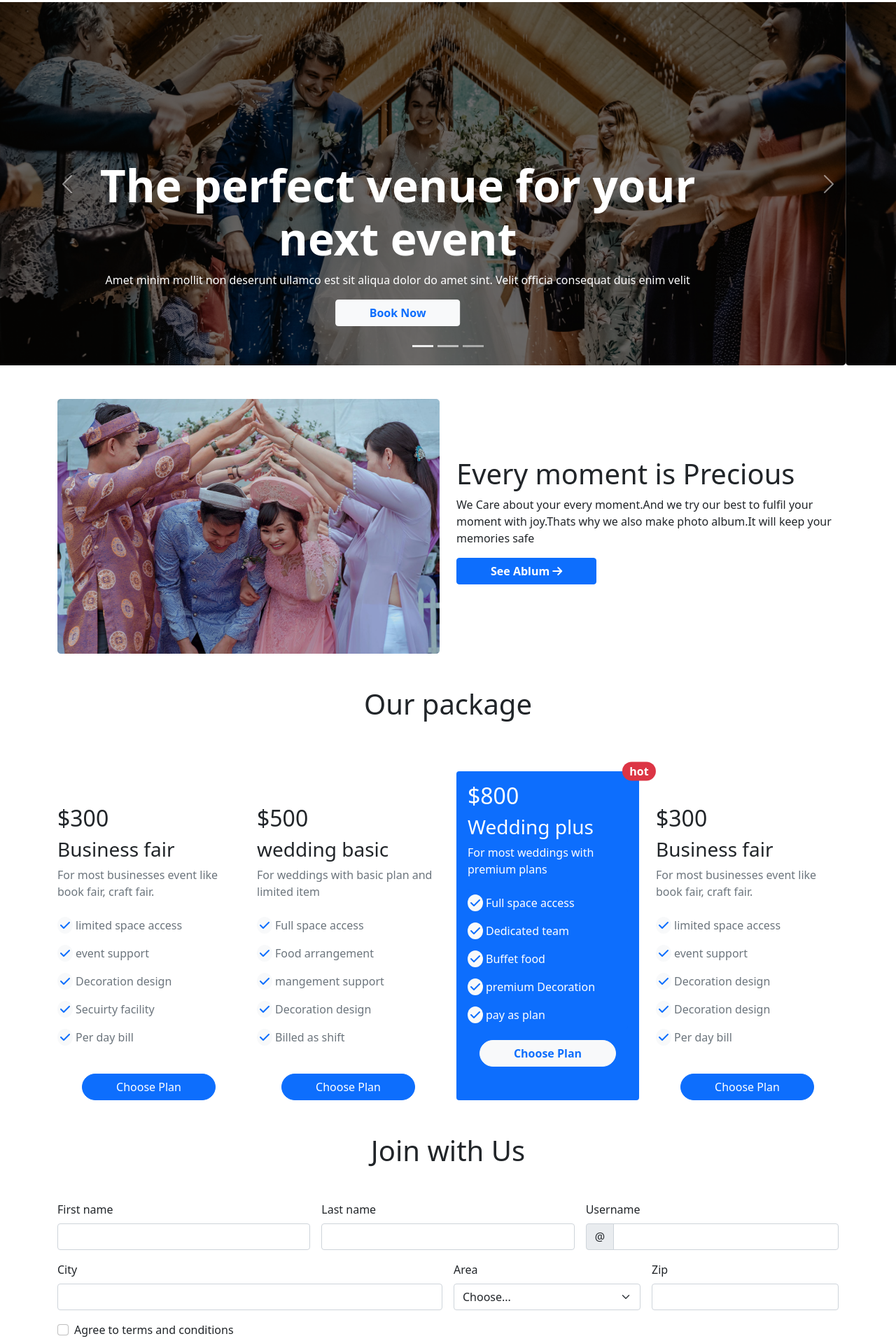
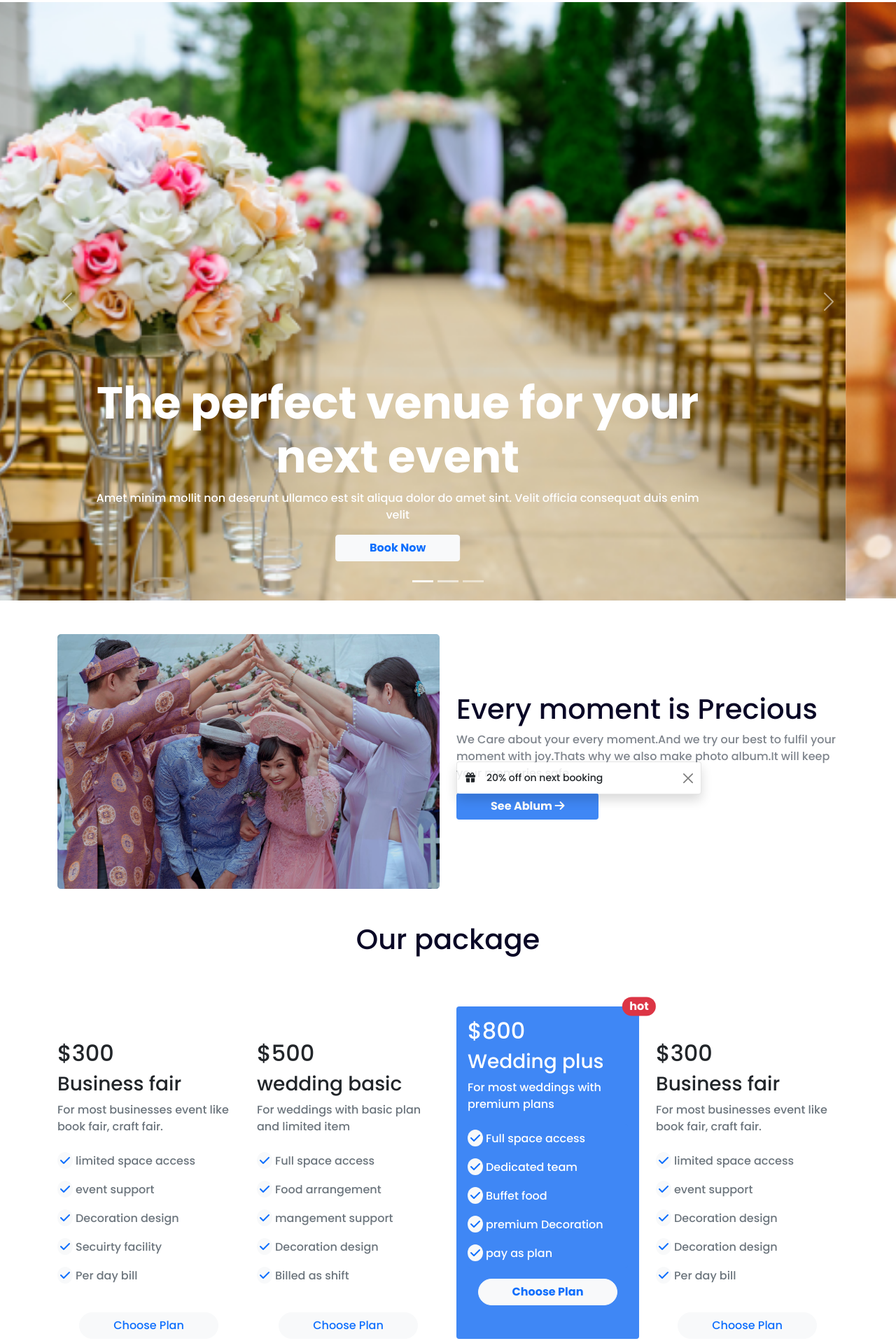
Before and after one commit to mohammad-al-amin-islam/convention-center, a plain HTML site: page index.html in a window 1280 px wide. Shown: the part 133-2049 px from the top of the page at 70% size. Drawn offline with nearby package versions, Linux system fonts and the light colour scheme.

Commit message:
toast and css added

```diff
--- /dev/null
+++ b/css/style.css
@@ -0,0 +1,26 @@
+/* font style  */
+
+@import url('https://fonts.googleapis.com/css2?family=Poppins:wght@500;600;700&display=swap');
+
+body{
+    font-family: 'Poppins', sans-serif;
+}
+
+.bg-custom{
+    background-color: #3F87F5;
+}
+
+.footer-bg{
+    background-color: #0B0D17;
+}
+
+.text-custom{
+    color: #7E848C;
+}
+
+.section-header-color{
+    color: #0A0826;
+}
+.logo-color{
+    color:#3E3E3E
+}
--- a/index.html
+++ b/index.html
@@ -10,9 +10,14 @@
     <!-- font awesome kit  -->
     <script src="https://kit.fontawesome.com/5c5d80e38d.js" crossorigin="anonymous"></script>
 
+
+
     <!-- bootstrap css  -->
     <link href="https://cdn.jsdelivr.net/npm/bootstrap@5.1.3/dist/css/bootstrap.min.css" rel="stylesheet"
         integrity="sha384-1BmE4kWBq78iYhFldvKuhfTAU6auU8tT94WrHftjDbrCEXSU1oBoqyl2QvZ6jIW3" crossorigin="anonymous">
+
+        <!-- custom css  -->
+    <link rel="stylesheet" href="./css/style.css">
 </head>
 
 <body>
@@ -21,7 +26,7 @@
         <!-- navbar area  -->
         <nav class="navbar navbar-expand-lg navbar-light  py-5">
             <div class="container">
-                <a class="navbar-brand fw-bold" href="#">ODeen Convention Center</a>
+                <a class="navbar-brand fw-bold logo-color" href="#">ODeen Convention Center</a>
                 <button class="navbar-toggler" type="button" data-bs-toggle="collapse" data-bs-target="#navbarNav"
                     aria-controls="navbarNav" aria-expanded="false" aria-label="Toggle navigation">
                     <span class="navbar-toggler-icon"></span>
@@ -47,7 +52,7 @@
 
 
         <!-- banner area  -->
-        <div id="carouselExampleCaptions" class="carousel slide mb-5" data-bs-ride="carousel">
+        <div id="carouselExampleCaptions" class="carousel slide mb-5 h-50 w-100" data-bs-ride="carousel">
             <div class="carousel-indicators">
                 <button type="button" data-bs-target="#carouselExampleCaptions" data-bs-slide-to="0" class="active"
                     aria-current="true" aria-label="Slide 1"></button>
@@ -58,8 +63,8 @@
             </div>
             <div class="carousel-inner">
                 <div class="carousel-item active">
-                    <img src="./images/banner.png" class="d-block w-100" alt="...">
-                    <div class="carousel-caption d-none d-md-block">
+                    <img  src="./images/banner4.png" class="d-block w-100" alt="...">
+                    <div class="carousel-caption  d-md-block">
                         <h1 class="display-3 fw-bold">The perfect venue for your <br> next event</h1>
                         <p class="">Amet minim mollit non deserunt ullamco est sit aliqua dolor do amet sint. Velit
                             officia consequat duis enim velit </p>
@@ -67,8 +72,8 @@
                     </div>
                 </div>
                 <div class="carousel-item">
-                    <img src="./images/banner.png" class="d-block w-100" alt="...">
-                    <div class="carousel-caption d-none d-md-block">
+                    <img src="./images/banner2.png" class="d-block w-100" alt="...">
+                    <div class="carousel-caption  d-md-block">
                         <h1 class="display-3 fw-bold">The perfect venue for your <br> next event</h1>
                         <p class="">Amet minim mollit non deserunt ullamco est sit aliqua dolor do amet sint. Velit
                             officia consequat duis enim velit </p>
@@ -76,9 +81,9 @@
                     </div>
                 </div>
                 <div class="carousel-item">
-                    <img src="./images/banner.png" class="d-block w-100" alt="...">
-                    <div class="carousel-caption d-none d-md-block">
-                        <h1 class="display-3 fw-bold">The perfect venue for your <br> next event</h1>
+                    <img src="./images/banner5.jpg" class="d-block w-100" alt="...">
+                    <div class="carousel-caption d-md-block">
+                        <h1 class="display-3 fw-bold ">The perfect venue for your <br> next event</h1>
                         <p class="">Amet minim mollit non deserunt ullamco est sit aliqua dolor do amet sint. Velit
                             officia consequat duis enim velit </p>
                         <button class="btn btn-light px-5 fw-bold mb-3 text-primary">Book Now</button>
@@ -105,24 +110,36 @@
 
         <!-- ablum area  -->
         <section class="container my-5">
-            <div class="row d-flex align-items-center">
+            <div class="row  d-flex align-items-center">
                 <div class="col-12 col-lg-6">
                     <img class="img-fluid" src="./images/wedding.png" alt="">
                 </div>
-                <div class="col-12 col-lg-6">
-                    <h1>Every moment is Precious </h1>
-                    <p>We Care about your every moment.And we try our best to fulfil your moment with joy.Thats why we also make photo album.It will keep your memories safe</p>
-                    <button class="btn btn-primary text-white fw-bold mb-3 px-5">See Ablum <i class="fas fa-arrow-right"></i></button>
+                <div class="col-12 col-lg-6 ">
+                    <div class="position-relative">
+                    <h1 class="section-header-color">Every moment is Precious </h1>
+                    <p class="text-custom">We Care about your every moment.And we try our best to fulfil your moment with joy.Thats why we also make photo album.It will keep your memories safe
+                    </p>
+                    <div class="toast show position-absolute top-50  start-sm-50 start-lg-50 align-items-center" role="alert" aria-live="assertive" aria-atomic="true">
+                        <div class="d-flex">
+                          <div class="toast-body">
+                            <i class="fas fa-gift me-3"></i>20% off on next booking
+                         </div>
+                          <button type="button" class="btn-close me-2 m-auto" data-bs-dismiss="toast" aria-label="Close"></button>
+                        </div>
+                      </div>
+                    <button class="btn bg-custom text-white fw-bold mb-3 px-5">See Ablum <i class="fas fa-arrow-right"></i></button>
+                    </div>
 
                 </div>
             </div>
+
         </section>
 
 
 
         <!-- package area  -->
         <section class="container">
-            <h1 class="text-center">Our package</h1>
+            <h1 class="text-center section-header-color">Our package</h1>
             <div class="row row-cols-1 row-cols-md-4 g-4 my-5">
                 <div class="col">
                     <div class="card h-100 border-0 pt-5">
@@ -149,7 +166,7 @@
 
                         </div>
                         <div class="text-center">
-                            <button class="btn btn-primary rounded-pill px-5">Choose Plan</button>
+                            <button class="btn btn-light text-primary rounded-pill px-5">Choose Plan</button>
                         </div>
                     </div>
                 </div>
@@ -186,26 +203,26 @@
 
                         </div>
                         <div class="text-center">
-                            <button class="btn btn-primary rounded-pill px-5">Choose Plan</button>
+                            <button class="btn btn-light text-primary rounded-pill px-5">Choose Plan</button>
                         </div>
                     </div>
                 </div>
                 <div class="col">
-                    <div class="card h-100 position-relative border-0 bg-primary text-white">
+                    <div class="card h-100 position-relative border-0 bg-custom text-white">
                         <div class="card-body">
                             <h2 class="">$800</h2>
                             <h3>Wedding plus</h3>
                             <p class="card-text">For most weddings with premium plans</p>
-                            <ul class="list-group bg-primary">
-                                <li class="list-group-item bg-primary text-white border-0 px-0"><i
+                            <ul class="list-group bg-custom">
+                                <li class="list-group-item bg-custom text-white border-0 px-0"><i
                                         class="fas fa-check bg-light text-primary rounded-circle p-1 me-1"></i>Full space access</li>
-                                <li class="list-group-item bg-primary text-white border-0 px-0"><i
+                                <li class="list-group-item bg-custom text-white border-0 px-0"><i
                                         class="fas fa-check bg-light text-primary rounded-circle p-1 me-1"></i>Dedicated team</li>
-                                <li class="list-group-item bg-primary text-white border-0 px-0"><i
+                                <li class="list-group-item bg-custom text-white border-0 px-0"><i
                                         class="fas fa-check bg-light text-primary rounded-circle p-1 me-1"></i></i>Buffet food</li>
-                                <li class="list-group-item bg-primary text-white border-0 px-0"><i
+                                <li class="list-group-item bg-custom text-white border-0 px-0"><i
                                         class="fas fa-check bg-light text-primary rounded-circle p-1 me-1"></i></i>premium Decoration</li>
-                                <li class="list-group-item bg-primary text-white border-0 px-0"><i
+                                <li class="list-group-item bg-custom text-white border-0 px-0"><i
                                         class="fas fa-check bg-light text-primary rounded-circle p-1 me-1"></i>pay as plan</li>
                             </ul>
                             <span
@@ -247,7 +264,7 @@
 
                         </div>
                         <div class="text-center">
-                            <button class="btn btn-primary rounded-pill px-5">Choose Plan</button>
+                            <button class="btn btn-light text-primary rounded-pill px-5">Choose Plan</button>
                         </div>
                     </div>
                 </div>
@@ -256,7 +273,7 @@
 
         <!-- subscribe area  -->
         <section class="container">
-            <h1 class="text-center mb-5">Join with Us</h1>
+            <h1 class="text-center mb-5 section-header-color">Join with Us</h1>
             <form class="row g-3 mb-3">
                 <div class="col-md-4">
                   <label for="validationDefault01" class="form-label">First name</label>
@@ -298,14 +315,14 @@
                   </div>
                 </div>
                 <div class="col-12 text-center">
-                  <button class="btn btn-primary" type="submit">Submit form</button>
+                  <button class="btn bg-custom text-white" type="submit">Submit form</button>
                 </div>
               </form>
         </section>
 
         <!-- FAQ aea  -->
         <section class="container">
-            <h1 class="text-center mt-5 mb-5">Frequently Asked Questions</h1>
+            <h1 class="text-center mt-5 mb-5 section-header-color">Frequently Asked Questions</h1>
             <div class="row mb-5 d-flex">
                 <div class="col-lg-6 oder-2 order-md-1 order-sm-2">
                     <div class="accordion" id="accordionExample">
@@ -316,7 +333,7 @@
                             </button>
                           </h2>
                           <div id="collapseOne" class="accordion-collapse  collapse show" aria-labelledby="headingOne" data-bs-parent="#accordionExample">
-                            <div class="accordion-body">
+                            <div class="accordion-body text-custom">
                                 Event design and event planning work hand in hand to deliver a successful event.Events by Knight offer tailor made events. This means we incorporate both event design and event planning to create that perfect event.
                             </div>
                           </div>
@@ -328,7 +345,7 @@
                             </button>
                           </h2>
                           <div id="collapseTwo" class="accordion-collapse collapse" aria-labelledby="headingTwo" data-bs-parent="#accordionExample">
-                            <div class="accordion-body">
+                            <div class="accordion-body text-custom">
                               <strong>This is the second item's accordion body.</strong> It is hidden by default, until the collapse plugin adds the appropriate classes that we use to style each element. These classes control the overall appearance, as well as the showing and hiding via CSS transitions. You can modify any of this with custom CSS or overriding our default variables. It's also worth noting that just about any HTML can go within the <code>.accordion-body</code>, though the transition does limit overflow.
                             </div>
                           </div>
@@ -340,7 +357,7 @@
                             </button>
                           </h2>
                           <div id="collapseThree" class="accordion-collapse collapse" aria-labelledby="headingThree" data-bs-parent="#accordionExample">
-                            <div class="accordion-body">
+                            <div class="accordion-body text-custom">
                               <strong>This is the third item's accordion body.</strong> It is hidden by default, until the collapse plugin adds the appropriate classes that we use to style each element. These classes control the overall appearance, as well as the showing and hiding via CSS transitions. You can modify any of this with custom CSS or overriding our default variables. It's also worth noting that just about any HTML can go within the <code>.accordion-body</code>, though the transition does limit overflow.
                             </div>
                           </div>
@@ -352,7 +369,7 @@
                               </button>
                             </h2>
                             <div id="collapseThree" class="accordion-collapse collapse" aria-labelledby="headingThree" data-bs-parent="#accordionExample">
-                              <div class="accordion-body">
+                              <div class="accordion-body text-custom">
                                 <strong>This is the third item's accordion body.</strong> It is hidden by default, until the collapse plugin adds the appropriate classes that we use to style each element. These classes control the overall appearance, as well as the showing and hiding via CSS transitions. You can modify any of this with custom CSS or overriding our default variables. It's also worth noting that just about any HTML can go within the <code>.accordion-body</code>, though the transition does limit overflow.
                               </div>
                             </div>
@@ -372,25 +389,11 @@
 
     </main>
 
-    <footer class="bg-dark py-5">
+    <footer class="footer-bg py-5">
         <section class="container">
-            <!-- <div class="row text-white d-flex align-items-center">
-                <div class="col-12 col-lg-6">
-                    <p>
-                        © 2020 bike. All rights reserved
-                    </p>
-                </div>
-                <div class="col-12 col-lg-6 d-flex flex-column">
-                    <p>Get the App</p>
-                    <a href=""><img class="img-fluid" src="./icons/app-store.png" alt=""></a>
-                    <br>
-                    <a href=""><img class="img-fluid" src="./icons/google-play.png" alt=""></a>
-                </div>
-            </div> -->
-
-            <div class="d-sm-flex d-lg-flex justify-content-lg-between justify-content-sm-center flex-sm-column flex-lg-row align-items-lg-center align-items-sm-center">
-                <p class="text-white order-sm-2 order-lg-1 ">© 2020 bike. All rights reserved</p>
-                <div class="text-white order-sm-1 order-lg-2 mb-5">
+            <div class="d-sm-flex d-lg-flex justify-content-lg-between justify-content-sm-center flex-sm-column flex-lg-row align-items-lg-center align-items-sm-center text-custom">
+                <p class=" order-sm-2 order-lg-1 ">© 2020 bike. All rights reserved</p>
+                <div class=" order-sm-1 order-lg-2 mb-5">
                     <p>Get the App</p>
                     <a href="https://www.apple.com/app-store/" target="_blank"><img class="img-fluid mb-3" src="./icons/app-store.png" alt=""></a>
                     <br>
```
Also changed, not shown: 1 other file.
